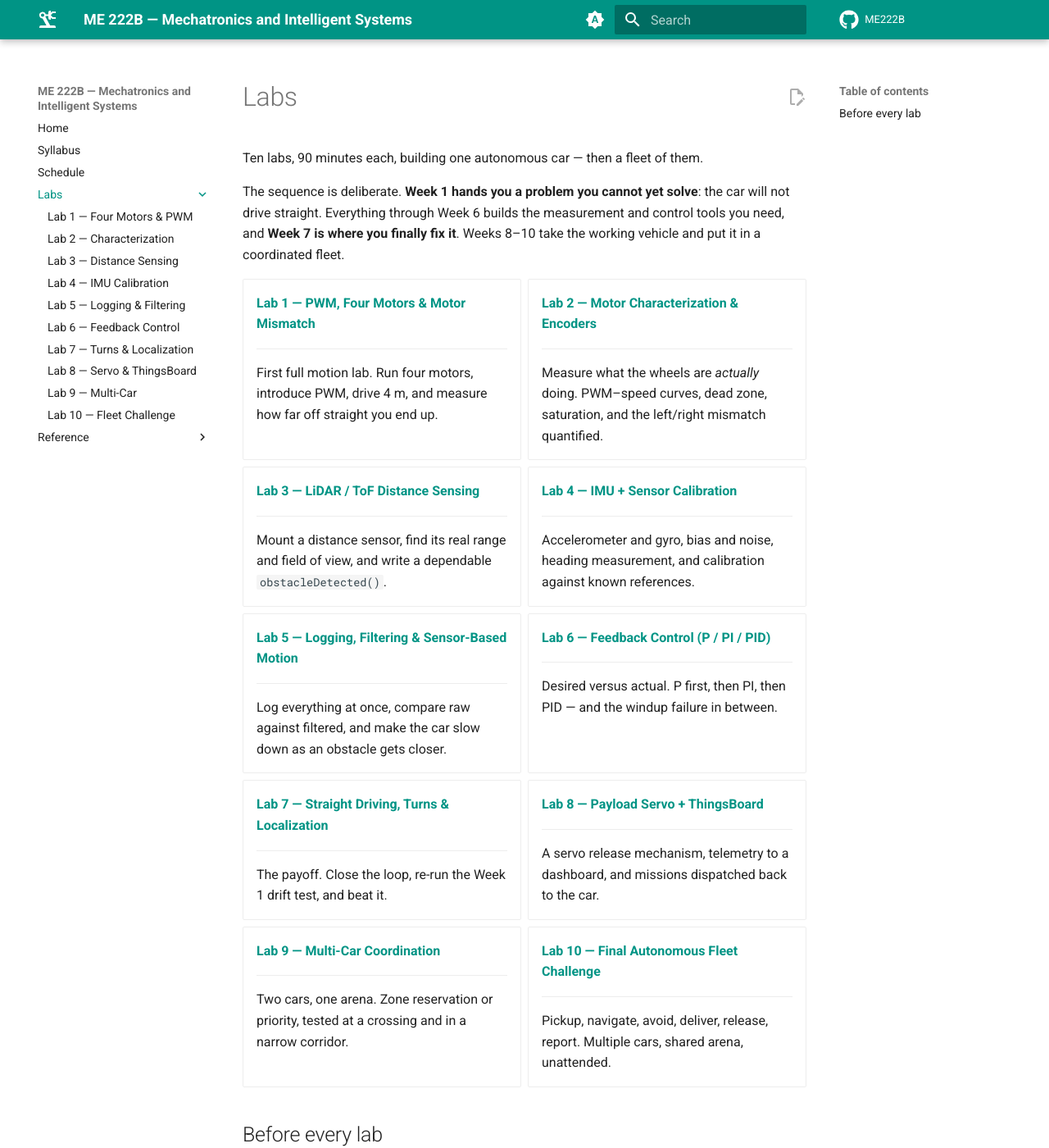
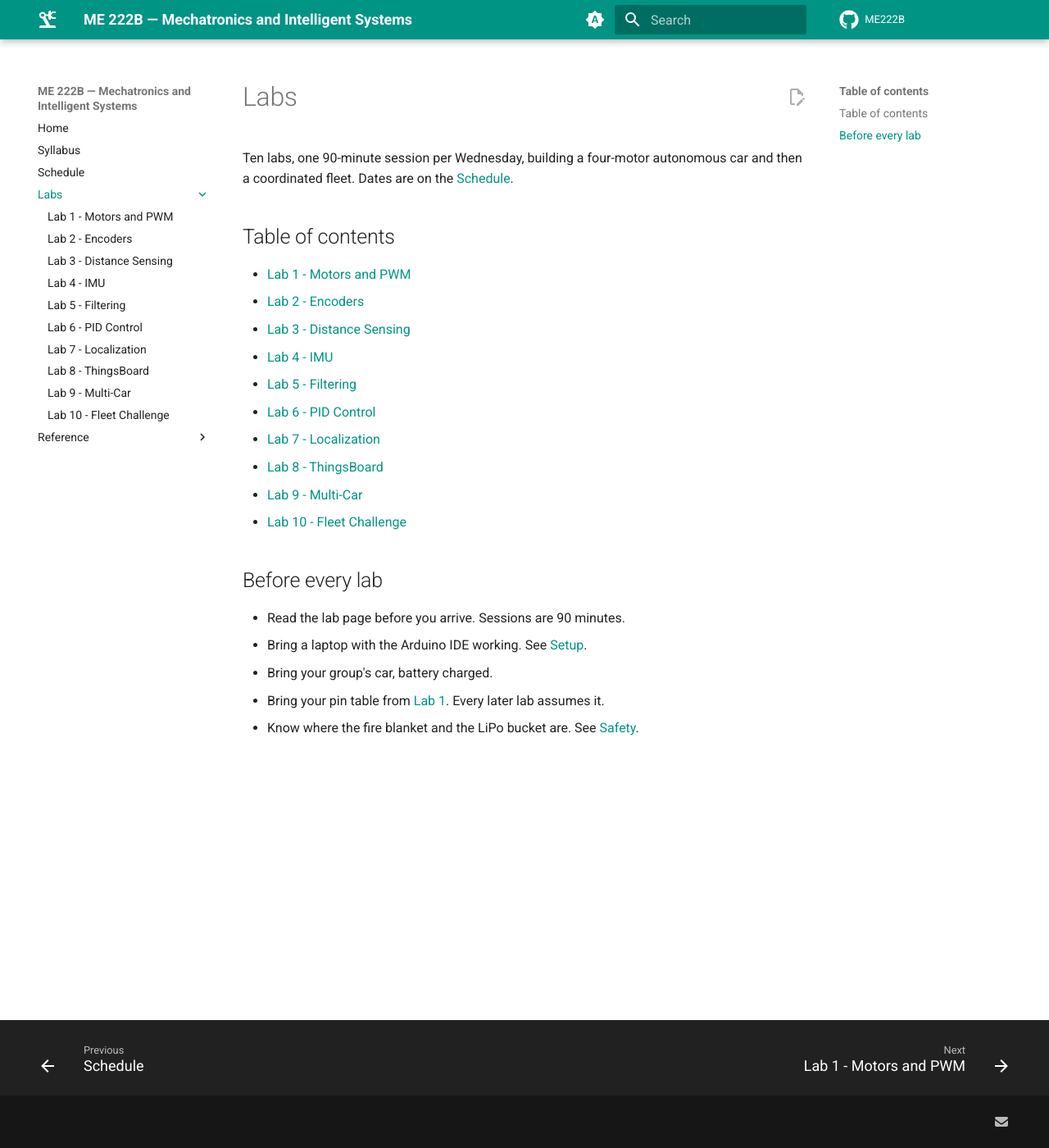
Before and after one commit to Hassan-Al-Moalim/ME222B, an MkDocs documentation site: the page built from docs/labs/index.md, in a window 1280 px wide and 1400 px high. Shown: the whole window at 82% size. Built offline with MkDocs 1.6.1 and Material for MkDocs 9.7.7, drawn with Linux system fonts in a browser that asks for light colours; comment, search, counter and statistics services are not loaded; some of the changed text lies outside the part shown.

Commit message:
Shorten the lab labels and list the index pages plainly
Sidebar entries are now the topic alone, hyphenated, in the style the UVA
course site uses: Lab 2 - Encoders rather than Lab 2 - Motor Characterization
and Encoders. None wrap to a second line at the sidebar width.

The Labs and Reference landing pages drop their icon card grids for a plain
table of contents, so the list reads the same way in the sidebar and in the
page body.

Co-Authored-By: Claude Opus 5 <noreply@anthropic.com>

```diff
--- a/docs/labs/index.md
+++ b/docs/labs/index.md
@@ -4,90 +4,26 @@ title: Labs
 
 # Labs
 
-Ten labs, 90 minutes each, building one autonomous car — then a fleet of them.
+Ten labs, one 90-minute session per Wednesday, building a four-motor autonomous
+car and then a coordinated fleet. Dates are on the [Schedule](../schedule.md).
 
-The sequence is deliberate. **Week 1 hands you a problem you cannot yet solve**:
-the car will not drive straight. Everything through Week 6 builds the measurement
-and control tools you need, and **Week 7 is where you finally fix it**. Weeks
-8–10 take the working vehicle and put it in a coordinated fleet.
+## Table of contents
 
-<div class="grid cards" markdown>
-
--   **[Lab 1 — PWM, Four Motors & Motor Mismatch](lab01-pwm-motors.md)**
-
-    ---
-
-    First full motion lab. Run four motors, introduce PWM, drive 4 m, and measure
-    how far off straight you end up.
-
--   **[Lab 2 — Motor Characterization & Encoders](lab02-motor-characterization.md)**
-
-    ---
-
-    Measure what the wheels are *actually* doing. PWM–speed curves, dead zone,
-    saturation, and the left/right mismatch quantified.
-
--   **[Lab 3 — LiDAR / ToF Distance Sensing](lab03-distance-sensing.md)**
-
-    ---
-
-    Mount a distance sensor, find its real range and field of view, and write a
-    dependable `obstacleDetected()`.
-
--   **[Lab 4 — IMU + Sensor Calibration](lab04-imu-calibration.md)**
-
-    ---
-
-    Accelerometer and gyro, bias and noise, heading measurement, and calibration
-    against known references.
-
--   **[Lab 5 — Logging, Filtering & Sensor-Based Motion](lab05-logging-filtering.md)**
-
-    ---
-
-    Log everything at once, compare raw against filtered, and make the car slow
-    down as an obstacle gets closer.
-
--   **[Lab 6 — Feedback Control (P / PI / PID)](lab06-feedback-control.md)**
-
-    ---
-
-    Desired versus actual. P first, then PI, then PID — and the windup failure
-    in between.
-
--   **[Lab 7 — Straight Driving, Turns & Localization](lab07-straight-turns-localization.md)**
-
-    ---
-
-    The payoff. Close the loop, re-run the Week 1 drift test, and beat it.
-
--   **[Lab 8 — Payload Servo + ThingsBoard](lab08-servo-thingsboard.md)**
-
-    ---
-
-    A servo release mechanism, telemetry to a dashboard, and missions dispatched
-    back to the car.
-
--   **[Lab 9 — Multi-Car Coordination](lab09-multi-car.md)**
-
-    ---
-
-    Two cars, one arena. Zone reservation or priority, tested at a crossing and
-    in a narrow corridor.
-
--   **[Lab 10 — Final Autonomous Fleet Challenge](lab10-fleet-challenge.md)**
-
-    ---
-
-    Pickup, navigate, avoid, deliver, release, report. Multiple cars, shared
-    arena, unattended.
-
-</div>
+- [Lab 1 - Motors and PWM](lab01-pwm-motors.md)
+- [Lab 2 - Encoders](lab02-motor-characterization.md)
+- [Lab 3 - Distance Sensing](lab03-distance-sensing.md)
+- [Lab 4 - IMU](lab04-imu-calibration.md)
+- [Lab 5 - Filtering](lab05-logging-filtering.md)
+- [Lab 6 - PID Control](lab06-feedback-control.md)
+- [Lab 7 - Localization](lab07-straight-turns-localization.md)
+- [Lab 8 - ThingsBoard](lab08-servo-thingsboard.md)
+- [Lab 9 - Multi-Car](lab09-multi-car.md)
+- [Lab 10 - Fleet Challenge](lab10-fleet-challenge.md)
 
 ## Before every lab
 
-- [ ] Read the lab page **before** you arrive. Sessions are 90 minutes; there is no time to read from cold.
-- [ ] Laptop with the Arduino IDE working — see [Setup](../resources/setup.md).
-- [ ] Your group's car, battery charged.
-- [ ] Your pin table from [Lab 1](lab01-pwm-motors.md#record-your-connections). Every lab after the first assumes it.
-- [ ] Know where the fire blanket and the LiPo bucket are. See [Safety](../resources/safety.md).
+- Read the lab page before you arrive. Sessions are 90 minutes.
+- Bring a laptop with the Arduino IDE working. See [Setup](../resources/setup.md).
+- Bring your group's car, battery charged.
+- Bring your pin table from [Lab 1](lab01-pwm-motors.md#record-your-connections). Every later lab assumes it.
+- Know where the fire blanket and the LiPo bucket are. See [Safety](../resources/safety.md).
--- a/mkdocs.yml
+++ b/mkdocs.yml
@@ -122,19 +122,19 @@ nav:
   - Schedule: schedule.md
   - Labs:
       - labs/index.md
-      - "Lab 1 — Four Motors & PWM": labs/lab01-pwm-motors.md
-      - "Lab 2 — Characterization": labs/lab02-motor-characterization.md
-      - "Lab 3 — Distance Sensing": labs/lab03-distance-sensing.md
-      - "Lab 4 — IMU Calibration": labs/lab04-imu-calibration.md
-      - "Lab 5 — Logging & Filtering": labs/lab05-logging-filtering.md
-      - "Lab 6 — Feedback Control": labs/lab06-feedback-control.md
-      - "Lab 7 — Turns & Localization": labs/lab07-straight-turns-localization.md
-      - "Lab 8 — Servo & ThingsBoard": labs/lab08-servo-thingsboard.md
-      - "Lab 9 — Multi-Car": labs/lab09-multi-car.md
-      - "Lab 10 — Fleet Challenge": labs/lab10-fleet-challenge.md
+      - "Lab 1 - Motors and PWM": labs/lab01-pwm-motors.md
+      - "Lab 2 - Encoders": labs/lab02-motor-characterization.md
+      - "Lab 3 - Distance Sensing": labs/lab03-distance-sensing.md
+      - "Lab 4 - IMU": labs/lab04-imu-calibration.md
+      - "Lab 5 - Filtering": labs/lab05-logging-filtering.md
+      - "Lab 6 - PID Control": labs/lab06-feedback-control.md
+      - "Lab 7 - Localization": labs/lab07-straight-turns-localization.md
+      - "Lab 8 - ThingsBoard": labs/lab08-servo-thingsboard.md
+      - "Lab 9 - Multi-Car": labs/lab09-multi-car.md
+      - "Lab 10 - Fleet Challenge": labs/lab10-fleet-challenge.md
   - Reference:
       - resources/index.md
-      - "Setup — Arduino IDE": resources/setup.md
+      - "Setup - Arduino IDE": resources/setup.md
       - "Lab Safety": resources/safety.md
-      - "Hardware & Pinout": resources/hardware.md
+      - "Hardware and Pinout": resources/hardware.md
       - "Troubleshooting": resources/troubleshooting.md
```
Also changed, not shown: docs/resources/index.md (+4 -31 lines).
